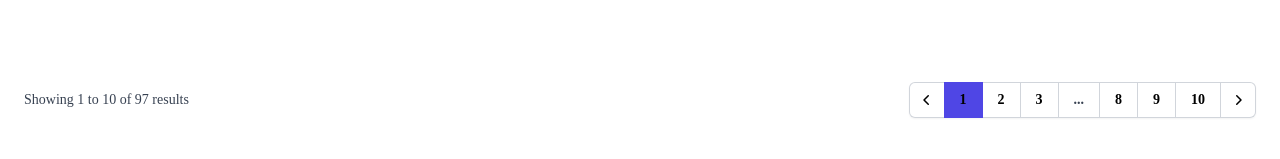
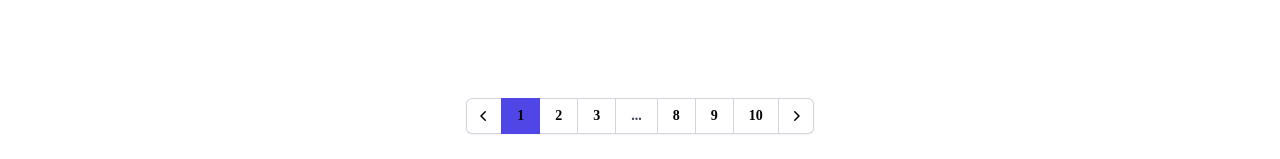
Before and after one commit to supercoding-shoppingmall-project/frontend, a React (Vite) app: page / in a window 1280 px wide. Shown: the part 894-1053 px from the top of the page. Before the commit the page ends 1024 px from the top, so only its background shows below. Built offline with nearby package versions, Linux system fonts and the light colour scheme; the HTML template or start-up script is replaced by a standard one; a web font is replaced by a local one.

Commit message:
[ProductGrid] 컴포넌트 생성 및 pages에서 분리

```diff
--- a/src/components/Pagination.jsx
+++ b/src/components/Pagination.jsx
@@ -43,13 +43,6 @@ export default function Pagination() {
       </div>
       <div className="hidden sm:flex sm:flex-1 sm:items-center sm:justify-between">
         <div>
-          <p className="text-sm text-gray-700">
-            Showing <span className="font-medium">1</span> to{" "}
-            <span className="font-medium">10</span> of{" "}
-            <span className="font-medium">97</span> results
-          </p>
-        </div>
-        <div>
           <nav
             aria-label="Pagination"
             className="isolate inline-flex -space-x-px rounded-md shadow-sm"
@@ -61,7 +54,7 @@ export default function Pagination() {
               <span className="sr-only">Previous</span>
               <ChevronLeftIcon aria-hidden="true" className="h-5 w-5" />
             </a>
-            {/* Current: "z-10 bg-indigo-600 text-white focus-visible:outline focus-visible:outline-2 focus-visible:outline-offset-2 focus-visible:outline-indigo-600", Default: "text-gray-900 ring-1 ring-inset ring-gray-300 hover:bg-gray-50 focus:outline-offset-0" */}
+
             <a
               href="#"
               aria-current="page"
--- /dev/null
+++ b/src/components/ProductGrid.jsx
@@ -0,0 +1,31 @@
+import React from "react";
+
+const ProductGrid = ({ products }) => {
+  return (
+    <div className="bg-white">
+      <div className="mx-auto max-w-2xl px-4 py-16 sm:px-6 sm:py-24 lg:max-w-7xl lg:px-8">
+        <h2 className="sr-only">Products</h2>
+
+        <div className="grid grid-cols-1 gap-x-6 gap-y-10 sm:grid-cols-2 lg:grid-cols-3 xl:grid-cols-4 xl:gap-x-8">
+          {products.map((product) => (
+            <a key={product.id} href={product.href} className="group">
+              <div className="aspect-h-1 aspect-w-1 w-full overflow-hidden rounded-lg bg-gray-200 xl:aspect-h-8 xl:aspect-w-7">
+                <img
+                  alt={product.imageAlt}
+                  src={product.imageSrc}
+                  className="h-full w-full object-cover object-center group-hover:opacity-75"
+                />
+              </div>
+              <h3 className="mt-4 text-sm text-gray-700">{product.name}</h3>
+              <p className="mt-1 text-lg font-medium text-gray-900">
+                {product.price}
+              </p>
+            </a>
+          ))}
+        </div>
+      </div>
+    </div>
+  );
+};
+
+export default ProductGrid;
--- a/src/pages/MainPage.jsx
+++ b/src/pages/MainPage.jsx
@@ -1,5 +1,6 @@
 import Category from "../components/Category";
 import Pagination from "../components/Pagination";
+import ProductGrid from "../components/ProductGrid";
 import { Link } from "react-router-dom";
 
 const products = [
@@ -105,30 +106,10 @@ export default function MainPage() {
 
       <Category />
 
-      <div className="bg-white">
-        <div className="mx-auto max-w-2xl px-4 py-16 sm:px-6 sm:py-24 lg:max-w-7xl lg:px-8">
-          <h2 className="sr-only">Products</h2>
-
-          <div className="grid grid-cols-1 gap-x-6 gap-y-10 sm:grid-cols-2 lg:grid-cols-3 xl:grid-cols-4 xl:gap-x-8">
-            {products.map((product) => (
-              <a key={product.id} href={product.href} className="group">
-                <div className="aspect-h-1 aspect-w-1 w-full overflow-hidden rounded-lg bg-gray-200 xl:aspect-h-8 xl:aspect-w-7">
-                  <img
-                    alt={product.imageAlt}
-                    src={product.imageSrc}
-                    className="h-full w-full object-cover object-center group-hover:opacity-75"
-                  />
-                </div>
-                <h3 className="mt-4 text-sm text-gray-700">{product.name}</h3>
-                <p className="mt-1 text-lg font-medium text-gray-900">
-                  {product.price}
-                </p>
-              </a>
-            ))}
-          </div>
-        </div>
+      <ProductGrid products={products} />
+      <div className="flex justify-center items-center my-4">
+        <Pagination />
       </div>
-      <Pagination />
     </>
   );
 }
```
